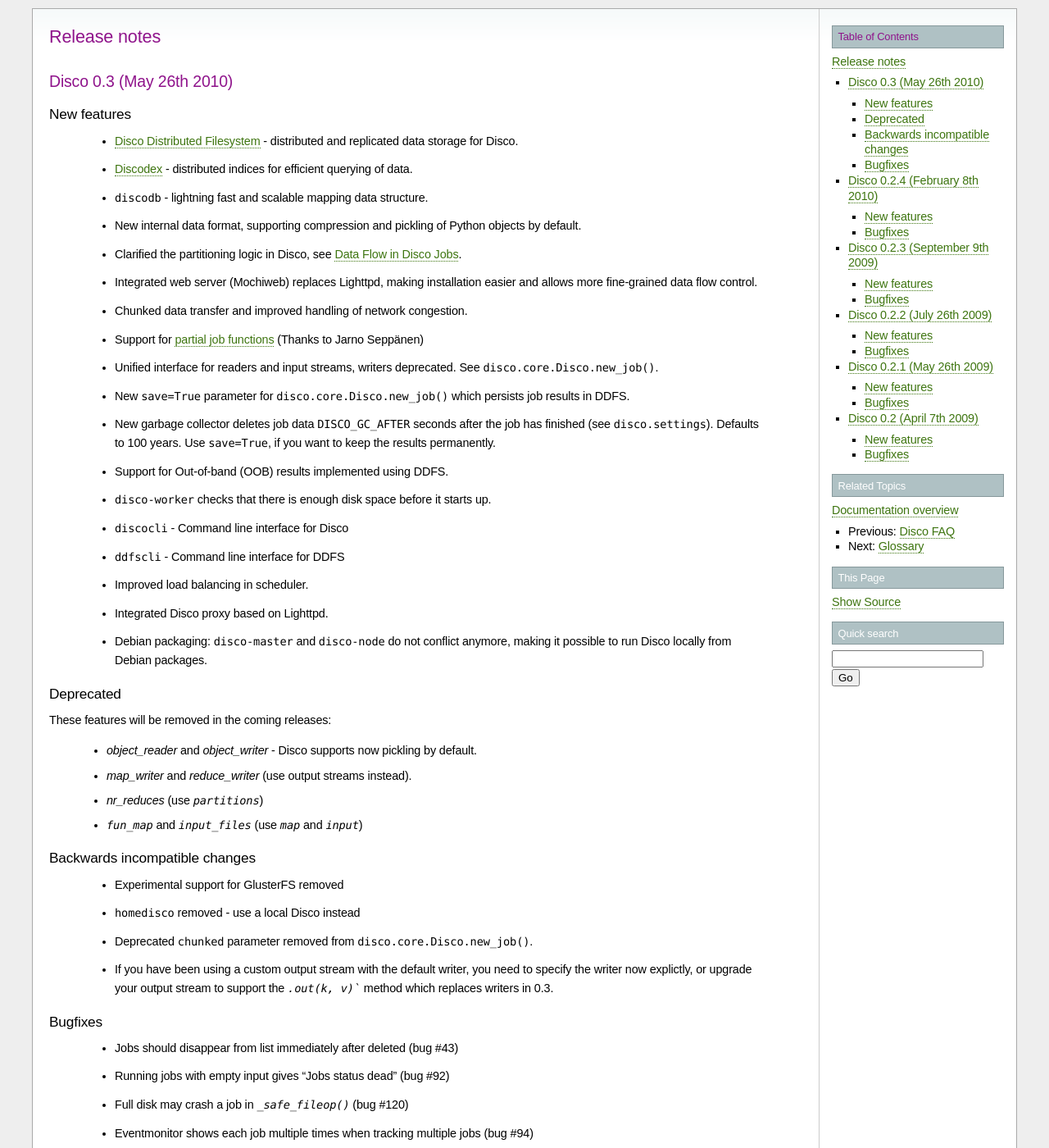
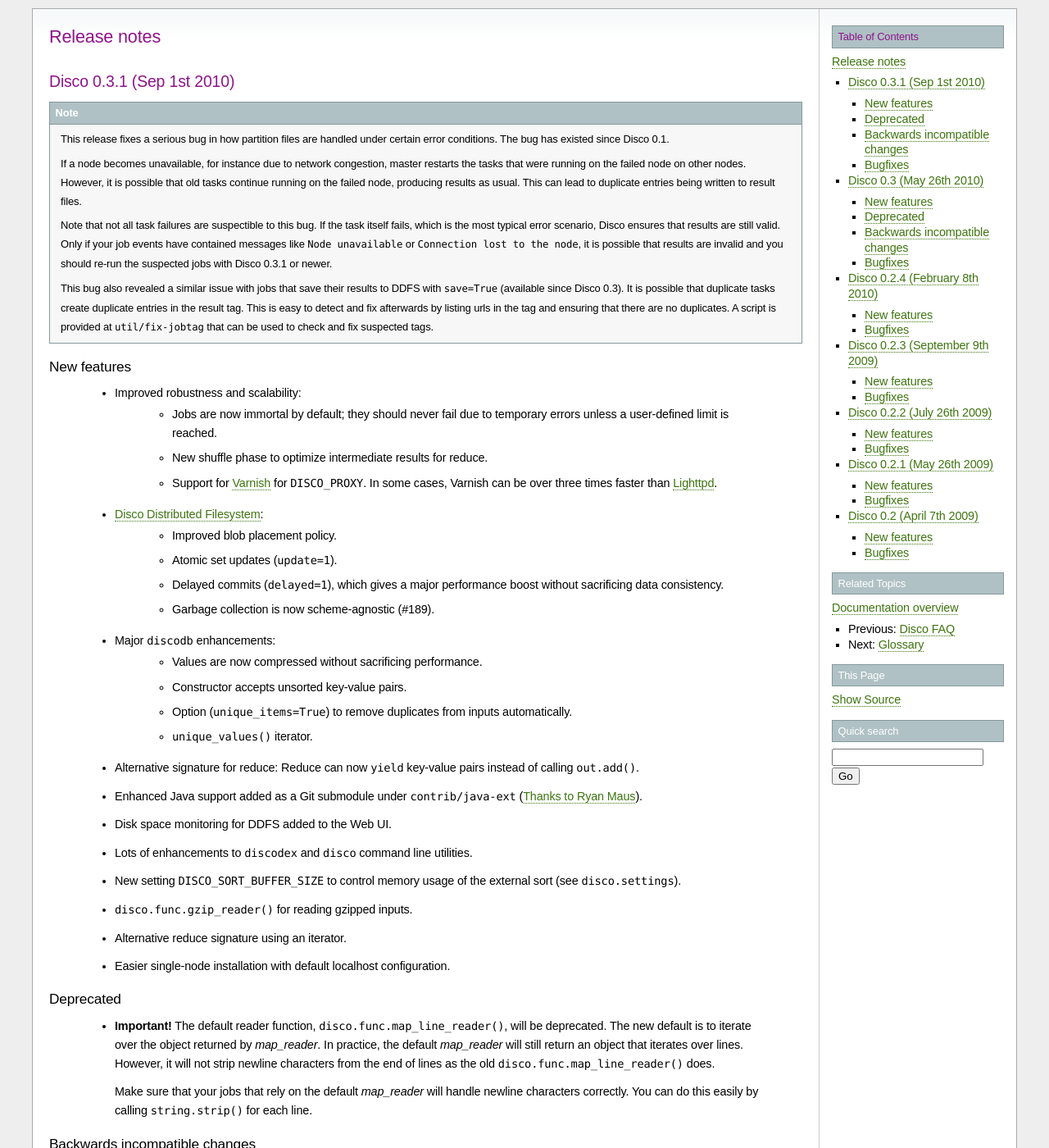
Before and after one commit to discoproject/disco, a Sphinx documentation site: the page built from doc/releases.rst, in a window 1280 px wide and 1400 px high. Shown: the whole window at 82% size. Built offline with Sphinx 7.4.7, drawn with Linux system fonts in a browser that asks for light colours; some of the changed text lies outside the part shown.

Commit message:
Release notes for 0.3.1

```diff
--- a/doc/faq.rst
+++ b/doc/faq.rst
@@ -259,6 +259,8 @@
 expression that can be used to extract input entries from the files. See
 :func:`disco.func.re_reader` for more information.
 
+.. _ec2:
+
 How do I use Disco on Amazon EC2?
 '''''''''''''''''''''''''''''''''
 
--- a/doc/releases.rst
+++ b/doc/releases.rst
@@ -1,6 +1,96 @@
 
 Release notes
 =============
+
+Disco 0.3.1 (Sep 1st 2010)
+--------------------------
+
+.. note::
+   This release fixes a serious bug in how partition files are handled under
+   certain error conditions. The bug has existed since Disco 0.1.
+
+   If a node becomes unavailable, for instance due to network congestion, master restarts
+   the tasks that were running on the failed node on other nodes. However, it is possible
+   that old tasks continue running on the failed node, producing results as usual.
+   This can lead to duplicate entries being written to result files.
+
+   Note that not all task failures are suspectible to this bug. If the task
+   itself fails, which is the most typical error scenario, Disco ensures that results are
+   still valid. Only if your job events have contained messages like ``Node unavailable``
+   or ``Connection lost to the node``, it is possible that results are invalid and you
+   should re-run the suspected jobs with Disco 0.3.1 or newer.
+
+   This bug also revealed a similar issue with jobs that save their results to
+   DDFS with ``save=True`` (available since Disco 0.3). It is possible that
+   duplicate tasks create duplicate entries in the result tag. This is easy to
+   detect and fix afterwards by listing urls in the tag and ensuring that there
+   are no duplicates. A script is provided at ``util/fix-jobtag`` that can be
+   used to check and fix suspected tags.
+
+
+New features
+''''''''''''
+
+ - Improved robustness and scalability:
+    - Jobs are now immortal by default; they should never fail due to temporary errors unless a user-defined limit is reached.
+    - New shuffle phase to optimize intermediate results for reduce.
+    - Support for `Varnish <http://varnish-cache.org/>`_ for ``DISCO_PROXY``. In some cases, Varnish can be over three times faster than `Lighttpd <http://lighttpd.net/>`_.
+ - :ref:`ddfs`:
+    - Improved blob placement policy.
+    - Atomic set updates (``update=1``).
+    - Delayed commits (``delayed=1``), which gives a major performance boost without sacrificing data consistency.
+    - Garbage collection is now scheme-agnostic (#189).
+ - Major :mod:`discodb` enhancements:
+    - Values are now compressed without sacrificing performance.
+    - Constructor accepts unsorted key-value pairs.
+    - Option (``unique_items=True``) to remove duplicates from inputs automatically.
+    - ``unique_values()`` iterator.
+ - Alternative signature for reduce: Reduce can now ``yield`` key-value pairs instead of calling ``out.add()``.
+ - Enhanced Java support added as a Git submodule under ``contrib/java-ext``
+   (`Thanks to Ryan Maus <http://github.com/ryan-maus/disco-java-ext>`_).
+ - Disk space monitoring for DDFS added to the Web UI.
+ - Lots of enhancements to :mod:`discodex <discodex>` and :mod:`disco <discocli>` command line utilities.
+ - New setting ``DISCO_SORT_BUFFER_SIZE`` to control memory usage of the external sort (see :mod:`disco.settings`).
+ - :func:`disco.func.gzip_reader` for reading gzipped inputs.
+ - Alternative reduce signature using an iterator.
+ - Easier single-node installation with default localhost configuration.
+
+Deprecated
+''''''''''
+
+ - **Important!** The default reader function, :func:`disco.func.map_line_reader`, will be deprecated. The new default
+   is to iterate over the object returned by *map_reader*. In practice, the default
+   *map_reader* will still return an object that iterates over lines. However,
+   it will not strip newline characters from the end of lines as the old :func:`disco.func.map_line_reader` does.
+
+   Make sure that your jobs that rely on the default *map_reader* will
+   handle newline characters correctly. You can do this easily by calling
+   ``string.strip()`` for each line.
+
+Backwards incompatible changes
+''''''''''''''''''''''''''''''
+
+ - Installation script for Amazon EC2 removed (``aws/setup-instances.py``) and documentation updated accordingly (see :ref:`ec2`). Disco still works in Amazon EC2 and other similar environments flawlessly but a more modern mechanism for easy deployments is needed.
+
+Bugfixes
+''''''''
+ - **Critical** bug fixes to fix partition file handling and ``save=True`` behavior under temporary node failures (see a separate note above).
+ - Delayed commits in DDFS fix OOB slowness (#155)
+ - Fix unicode handling (#185, #190)
+ - In-memory sort disabled as it doesn't work well compressed inputs (#145)
+ - Fixed/improved replica handling (#170, #178, #176)
+ - Three bugfixes in :mod:`discodb` querying and iterators (#181)
+ - Don't rate limit internal messages, to prevent bursts of messages crashing the job (#169)
+ - Random bytes in a message should not make json encoding fail (#161)
+ - :meth:`disco.core.Disco.wait` should not throw an exception if master doesn't respond immediately (#183)
+ - Connections should not fail immediately if creating a connection fails (#179)
+ - Fixed an upload issue in ``comm_pycurl.py`` (#156)
+ - Disable HTTP keep-alive on master.
+ - Sort failing is not a fatal error.
+ - Partitioned only-reduce did not check the number of input partitions correctly.
+ - ``DISCO_PROXY`` did not work correctly if disco was run with a non-standard port.
+ - ``node_mon`` didn't handle all messages from nodes correctly, which lead its message queue to grow, leading to spurious ``Node unavailable`` messages.
+ - Fix mouse-over for showing active cores in the status page.
 
 Disco 0.3 (May 26th 2010)
 -------------------------
```
